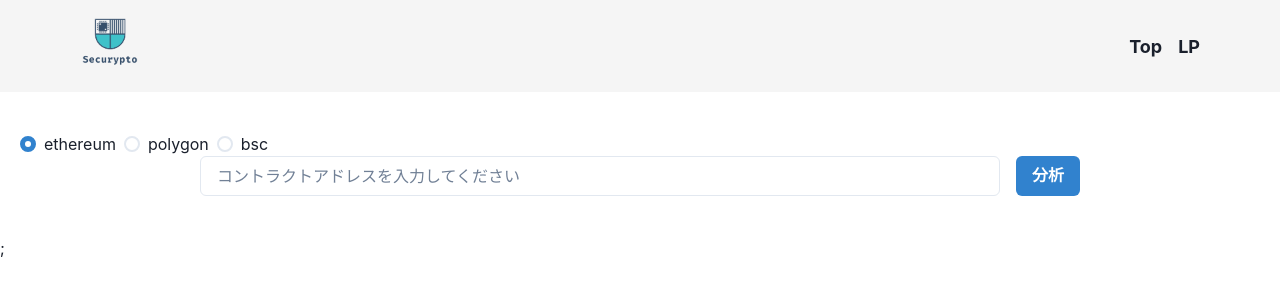
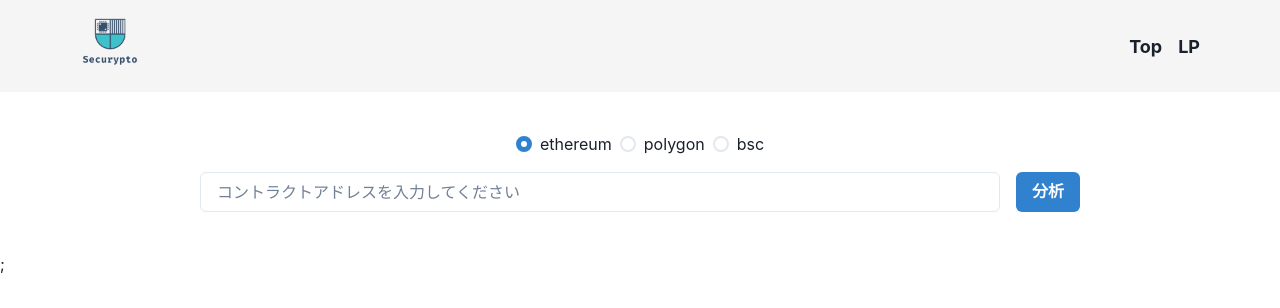
Before and after one commit to To22-Corporation/hackathon_akindo_security, a Next.js app in the folder front/: page / in a window 1280 px wide. Shown: the top 308 px of the page. Built offline with nearby package versions, Linux system fonts and the light colour scheme.

Commit message:
delete console.

```diff
--- a/front/pages/result.tsx
+++ b/front/pages/result.tsx
@@ -11,11 +11,8 @@ const Home: NextPage = () => {
   const { contractAddress, network } = router.query;
 
   const [result, setResult] = React.useState();
-  console.log("contractAddress: ", contractAddress);
 
   React.useEffect(() => {
-    console.log("useEffect");
-    console.log("stringfy", JSON.stringify({ contractAddress, network }));
     (async () => {
       if (contractAddress && network) {
         const response = await fetch(
@@ -31,8 +28,6 @@ const Home: NextPage = () => {
         );
         const data = await response.json();
         setResult(data);
-
-        console.log("data: ", data && data);
       }
     })();
   }, [contractAddress, network]);
--- a/front/templates/index.tsx
+++ b/front/templates/index.tsx
@@ -41,24 +41,21 @@ const Index: React.FC<Props> = (props) => {
           props.onSubmit(getValues("contractAddress"), radioValue)
         )}
       >
-        <Box maxWidth="800px">
+        <Box>
           <RadioGroup
             onChange={(value) => setRadioValue(value)}
             value={radioValue}
           >
-            <Stack direction="row">
+            <Stack direction="row" justifyContent="center">
               <Radio value="eth">ethereum</Radio>
               <Radio value="polygon">polygon</Radio>
               <Radio value="bsc">bsc</Radio>
             </Stack>
           </RadioGroup>
         </Box>
-        <Center>
+        <Center marginTop="16px">
           <Input
-            onChange={(data) => {
-              console.log("data :", data.target.value);
-              setValue("contractAddress", data.target.value);
-            }}
+            onChange={(data) => setValue("contractAddress", data.target.value)}
             maxWidth="800px"
             id="contractAddress"
             size="md"
```
